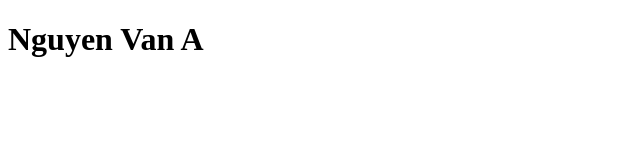
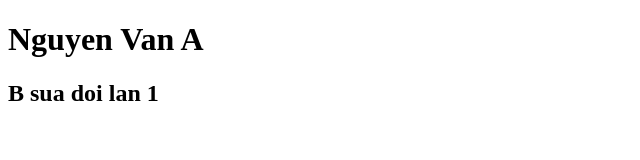
Before and after one commit to pilotxuanhuy/teamAB, a plain HTML site: page index.html in a window 1280 px wide. Shown: the whole page, without its empty margins (0-640 px from the left). Drawn offline with Linux system fonts and the light colour scheme.

Commit message:
2. B sua doi lan 1

```diff
--- a/index.html
+++ b/index.html
@@ -7,5 +7,6 @@
   </head>
   <body>
     <h1>Nguyen Van A</h1>
+    <h2>B sua doi lan 1</h2>
   </body>
 </html>
```
